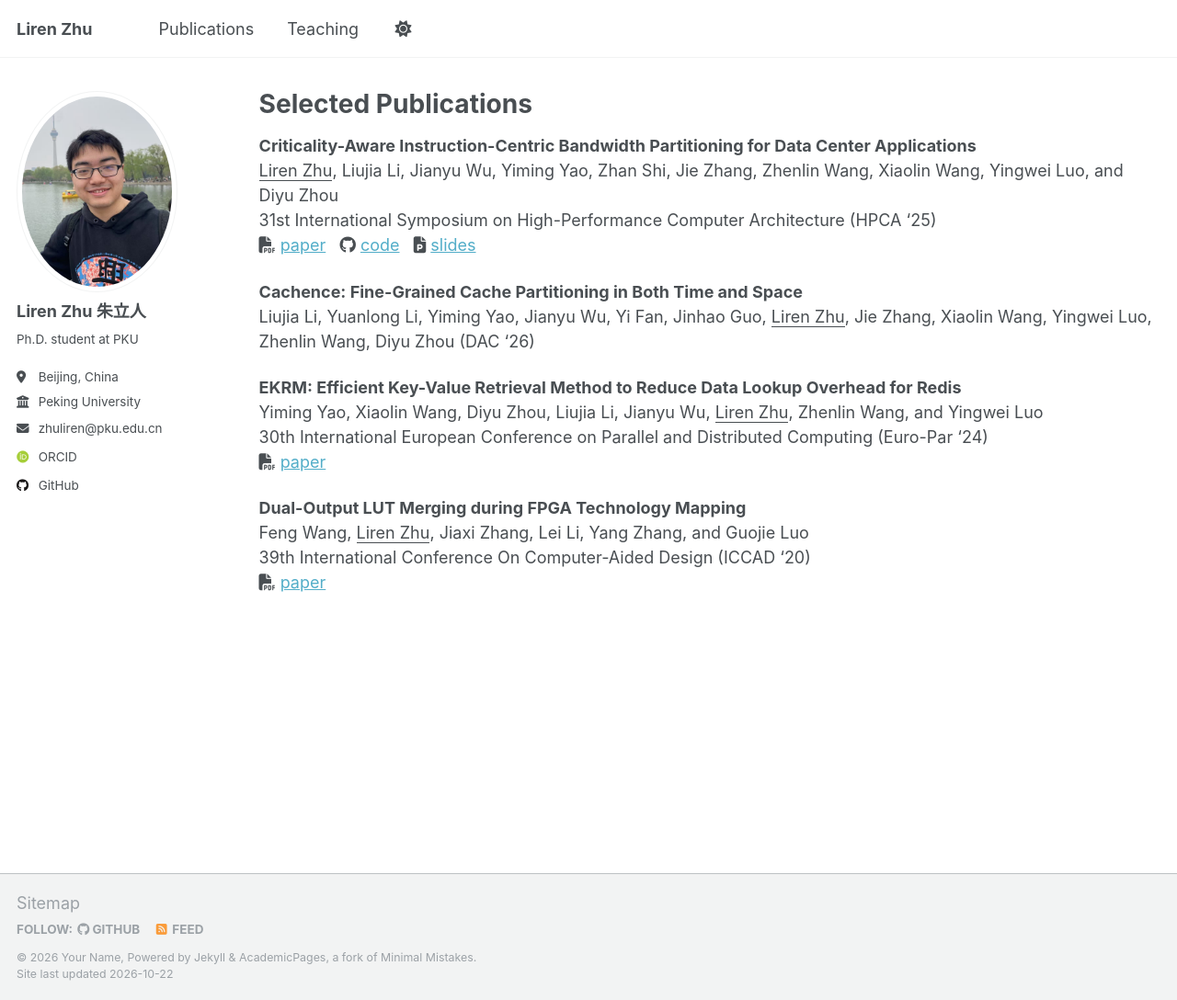
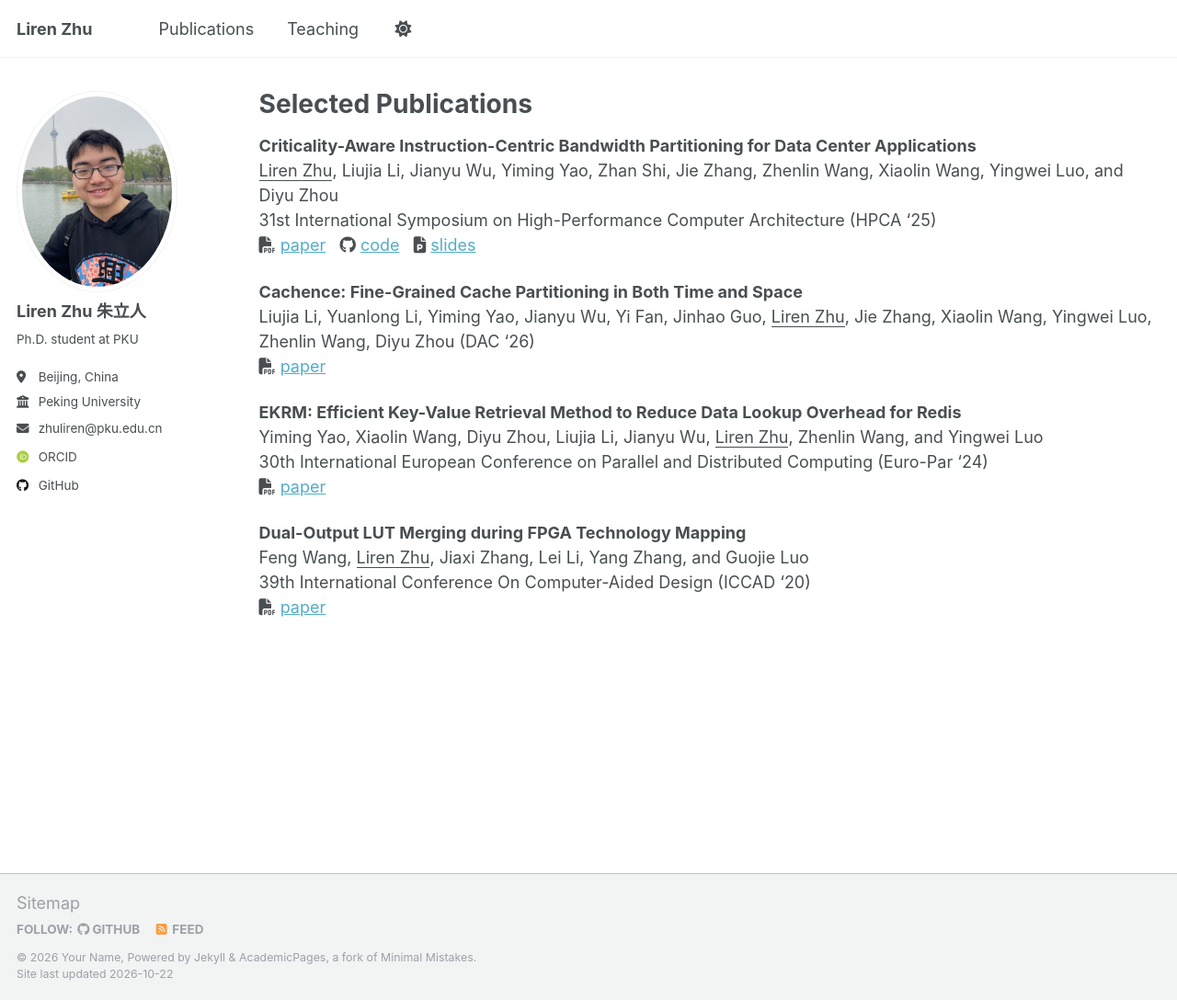
Before and after one commit to PKU-ZLR/PKU-ZLR.github.io, a Jekyll site: the page built from _pages/publications.md, in a window 1280 px wide and 1088 px high. Shown: the whole window at 92% size. Built offline with Jekyll 4.4.1, drawn with Linux system fonts in a browser that asks for light colours; some web fonts are replaced.

Commit message:
Update publications.md

```diff
--- a/_pages/publications.md
+++ b/_pages/publications.md
@@ -16,7 +16,8 @@ author_profile: true
 &nbsp; <i class="fas fa-file-powerpoint"></i> [slides](/files/Pivot-HPCA25.pptx)
 
 **Cachence: Fine-Grained Cache Partitioning in Both Time and Space** \
-Liujia Li, Yuanlong Li, Yiming Yao, Jianyu Wu, Yi Fan, Jinhao Guo, <ins>Liren Zhu</ins>, Jie Zhang, Xiaolin Wang, Yingwei Luo, Zhenlin Wang, Diyu Zhou (DAC '26)
+Liujia Li, Yuanlong Li, Yiming Yao, Jianyu Wu, Yi Fan, Jinhao Guo, <ins>Liren Zhu</ins>, Jie Zhang, Xiaolin Wang, Yingwei Luo, Zhenlin Wang, Diyu Zhou (DAC '26) \
+<i class="fas fa-file-pdf" aria-hidden="true"></i> [paper](/files/Cachence-dac26.pdf)
 
 **EKRM: Efficient Key-Value Retrieval Method to Reduce Data Lookup Overhead for Redis** \
 Yiming Yao, Xiaolin Wang, Diyu Zhou, Liujia Li, Jianyu Wu, <ins>Liren Zhu</ins>, Zhenlin Wang, and Yingwei Luo \
```
